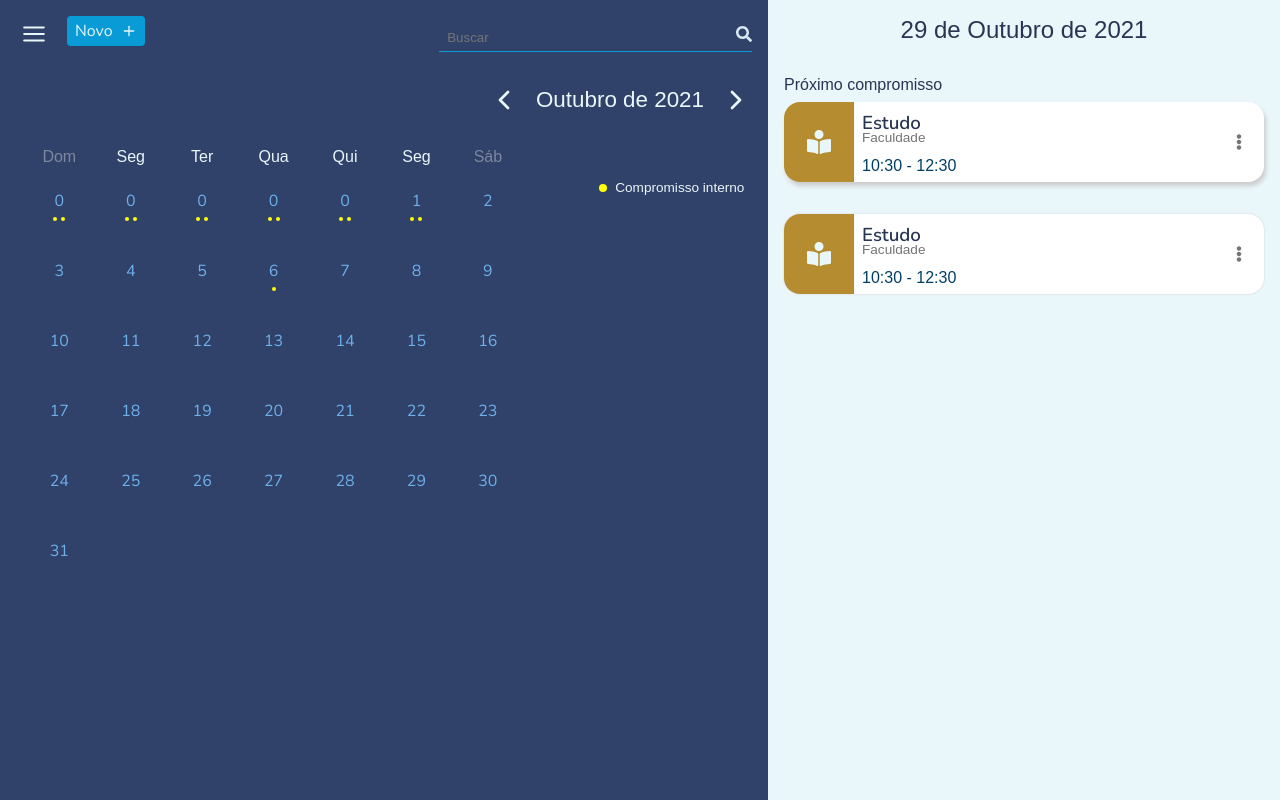
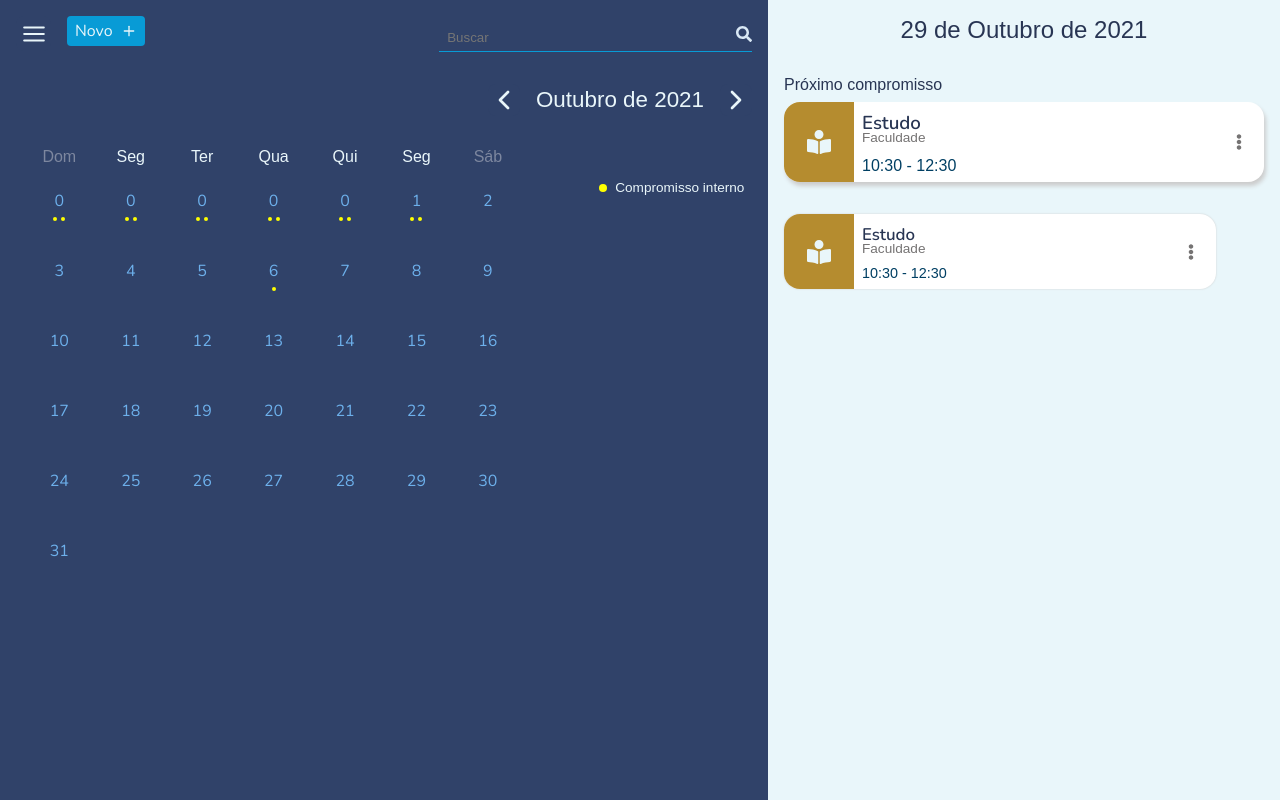
Before and after one commit to rodolfomariano/My-Appointements-Electron, a React (Vite) app: page / in a window 1280 px wide. Built offline with nearby package versions, Linux system fonts and the light colour scheme; a web font is replaced by a local one.

Commit message:
style: edit size of card when is default

```diff
--- a/src/components/AppointmentCard/styles.module.scss
+++ b/src/components/AppointmentCard/styles.module.scss
@@ -85,4 +85,8 @@
 
 .container.default {
   box-shadow: 0 0 2px #ccc;
+  width: 90%;
+  height: 75px;
+  font-size: 90%;
+
 }
```
